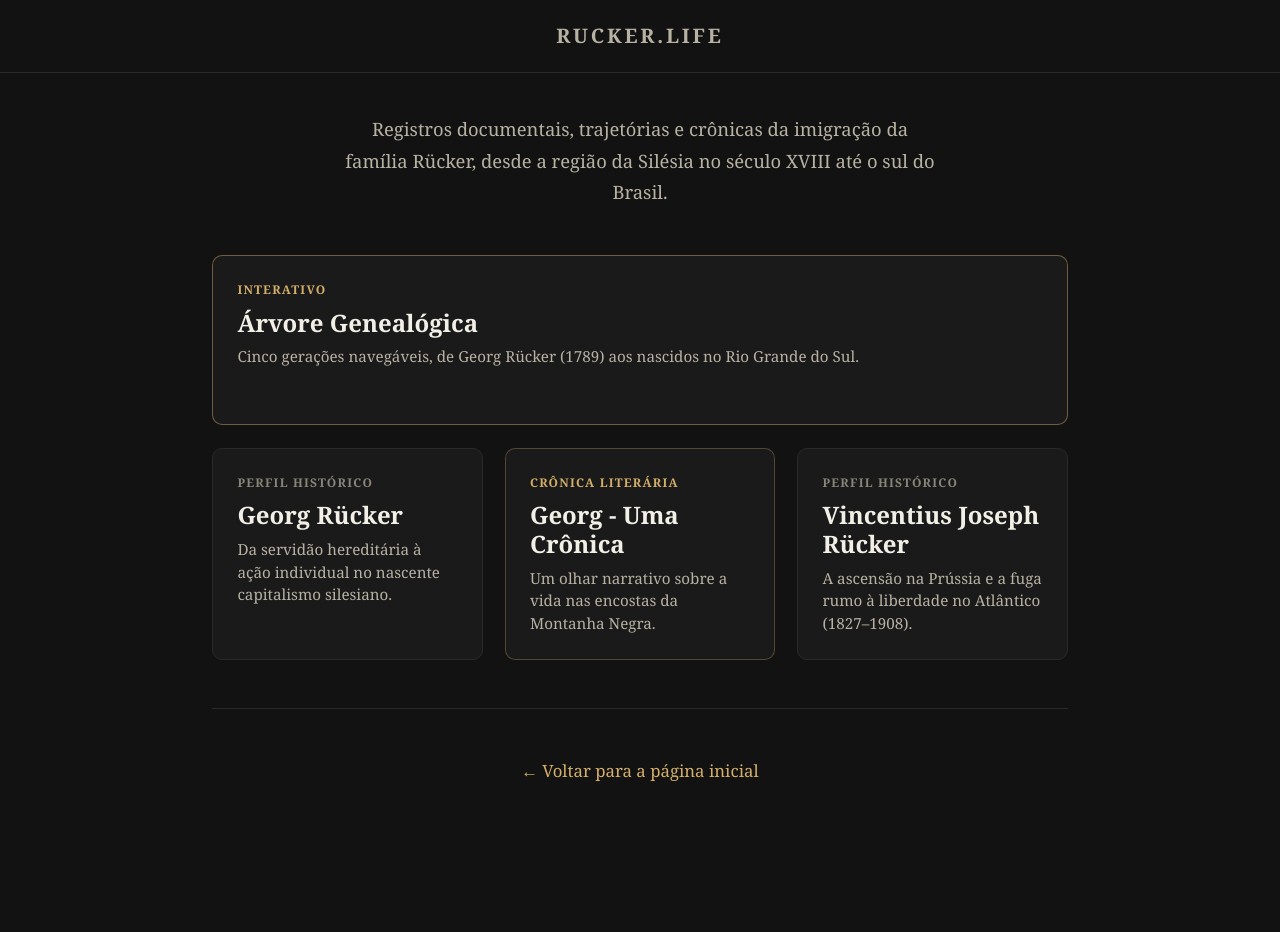
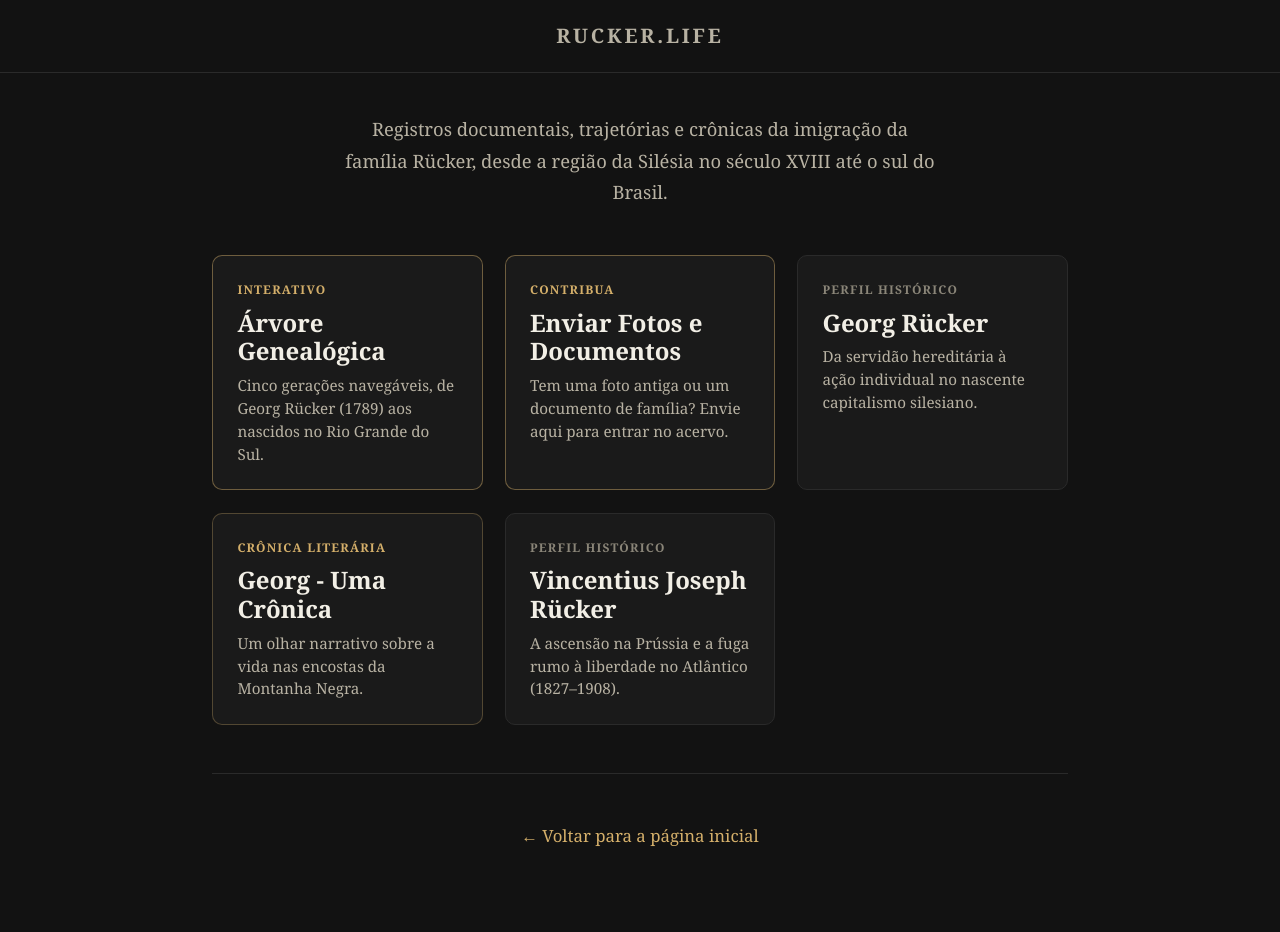
Before and after one commit to frucker-muss/frucker-muss.github.io, a Jekyll site: the page built from familia.md, in a window 1280 px wide. Built offline with Jekyll 4.4.1, drawn with Linux system fonts in a browser that asks for light colours; before the commit the page ends 900 px from its top, so only the background shows below that.

Commit message:
Update familia.md

```diff
--- a/familia.md
+++ b/familia.md
@@ -12,10 +12,17 @@
 <div class="home-grid">
 
   <!-- Cartão: Árvore Genealógica -->
-  <a href="{{ '/familia/arvore.html' | relative_url }}" class="card" style="padding: 1.5rem; text-align: left; justify-content: flex-start; border-color: rgba(212, 175, 106, 0.45); grid-column: 1 / -1;">
+  <a href="{{ '/familia/arvore.html' | relative_url }}" class="card" style="padding: 1.5rem; text-align: left; justify-content: flex-start; border-color: rgba(212, 175, 106, 0.45);">
     <span style="font-size: 0.75rem; color: #d4af6a; text-transform: uppercase; letter-spacing: 0.1em; margin-bottom: 0.5rem; display: block; font-weight: bold;">Interativo</span>
     <h3 style="margin-bottom: 0.5rem; font-size: 1.5rem; border: none;">Árvore Genealógica</h3>
     <p style="font-size: 0.95rem;">Cinco gerações navegáveis, de Georg Rücker (1789) aos nascidos no Rio Grande do Sul.</p>
+  </a>
+
+  <!-- Cartão: Enviar Fotos e Documentos -->
+  <a href="https://forms.gle/MAY913vupvStXXgP7" target="_blank" rel="noopener noreferrer" class="card" style="padding: 1.5rem; text-align: left; justify-content: flex-start; border-color: rgba(212, 175, 106, 0.45);">
+    <span style="font-size: 0.75rem; color: #d4af6a; text-transform: uppercase; letter-spacing: 0.1em; margin-bottom: 0.5rem; display: block; font-weight: bold;">Contribua</span>
+    <h3 style="margin-bottom: 0.5rem; font-size: 1.5rem; border: none;">Enviar Fotos e Documentos</h3>
+    <p style="font-size: 0.95rem;">Tem uma foto antiga ou um documento de família? Envie aqui para entrar no acervo.</p>
   </a>
 
   <!-- Cartão: Georg (Perfil Histórico) -->
```
